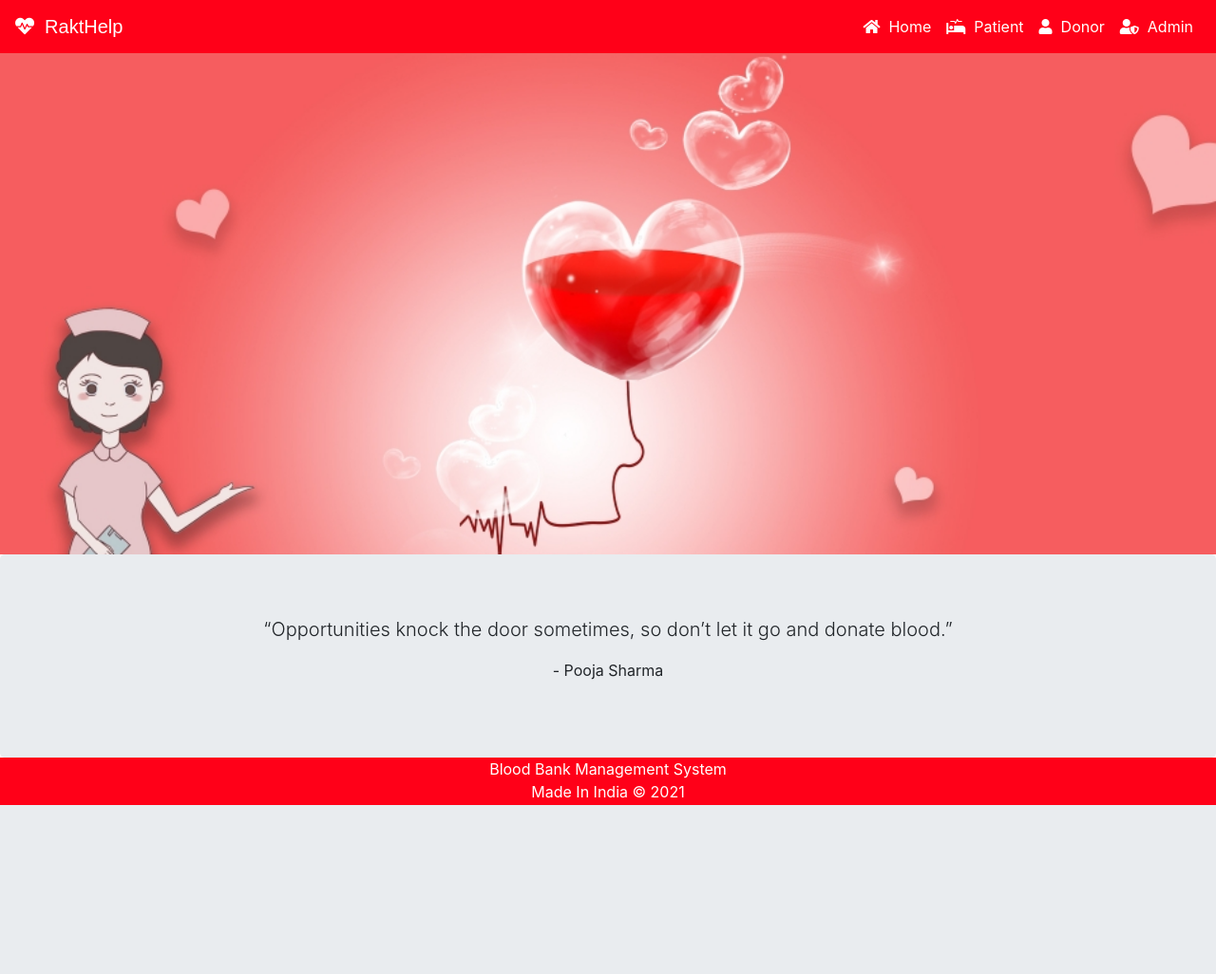
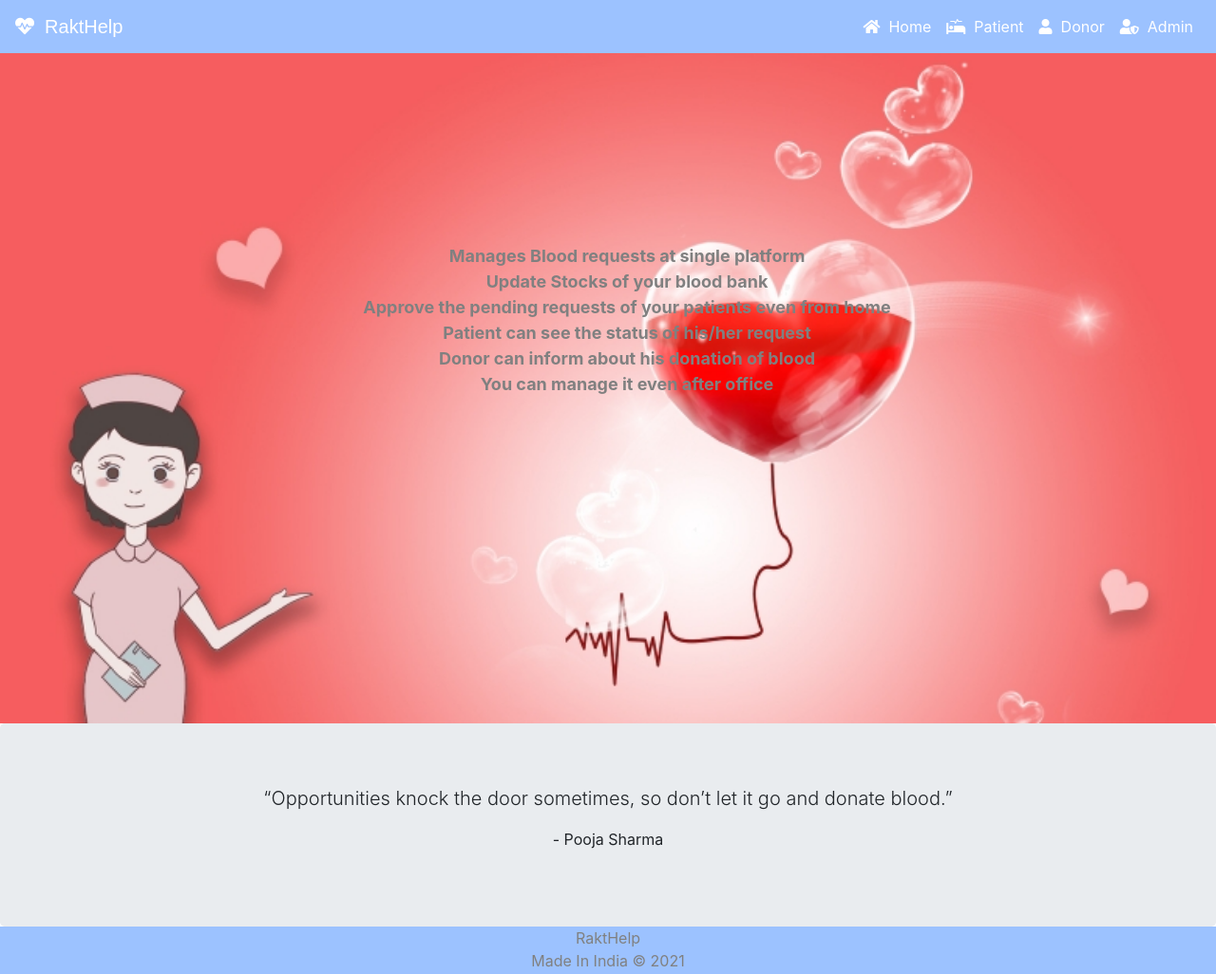
Before and after one commit to Pooja1319/Rakthelp, a Django app: page / in a window 1280 px wide. Shown: the whole page at 95% size. Before the commit the page ends 848 px from the top, so only its background shows below. Run offline with Django 4.2, Linux system fonts and the light colour scheme; data comes from the database, SQL or seed files in the repository; some libraries are stand-ins or nearby versions.

Commit message:
Ui updateed

```diff
--- a/rakthelp/settings.py
+++ b/rakthelp/settings.py
@@ -32,7 +32,7 @@ SECRET_KEY = 'django-insecure-jqzamamizwmypkt_*8il)72!t%&+n5k3_*u!5zdnd*glk9-n3i
 # SECURITY WARNING: don't run with debug turned on in production!
 
 CSRF_COOKIE_SECURE=False
-DEBUG = False
+DEBUG = True
 
 ALLOWED_HOSTS = ['rakthelp.herokuapp.com', 'localhost', '127.0.0.1']
 
--- a/templates/blood/footer.html
+++ b/templates/blood/footer.html
@@ -8,8 +8,8 @@
    left: 0;
    bottom: 0;
    width: 100%;
-   background-color: #FF0018;
-   color: white;
+   background-color: #9cc2ff;
+   color: grey;
    text-align: center;
    height:50px;
 }
@@ -18,7 +18,7 @@
 <body>
 
 <div class="footer">
-  <p>Blood Bank Management System
+  <p>RaktHelp
       <br>
       Made In India &copy; 2021
   </p>
--- a/templates/blood/index.html
+++ b/templates/blood/index.html
@@ -18,8 +18,19 @@
   {% include "blood/navbar.html" %}
 <br>
 <section id="section-jumbotron" style="margin-bottom: 0px;" class="jumbotron jumbotron-fluid d-flex justify-content-center align-items-center xyz">
+
     <div class="container text-center">
-        <br><br><br><br><br><br><br><br><br><br><br><br><br><br>
+        <br><br><br><br><br><br><br>
+        <ul style="list-style: none; font-size: large; font-weight: bold; color: grey;">
+          <li>Manages Blood requests at single platform</li>
+          <li>Update Stocks of your blood bank</li>
+           <li>Approve the pending requests of your patients even from home </li>
+           <li>Patient can see the status of his/her request</li>
+           <li> Donor can inform about his donation  of blood</li>
+           <li>You can manage it even after office </li>
+        </ul>
+
+        <br><br><br><br><br><br><br>
 
 
       <br><br><br><br>
--- a/templates/blood/navbar.html
+++ b/templates/blood/navbar.html
@@ -30,7 +30,7 @@
 
 
   <div class="bs-example">
-    <nav style="background-color: #FF0018;" class="navbar navbar-expand-md navbar-dark fixed-top">
+    <nav style="background-color: #9cc2ff;" class="navbar navbar-expand-md navbar-dark fixed-top">
       <a href="/" class="navbar-brand"><i class="fas fa-heartbeat"></i>&nbsp; RaktHelp</a>
       <button type="button" class="navbar-toggler" data-toggle="collapse" data-target="#navbarCollapse">
         <span class="navbar-toggler-icon"></span>
--- a/templates/patient/patientlogin.html
+++ b/templates/patient/patientlogin.html
@@ -54,8 +54,8 @@
 
 
 
-                        <div>
-                            <button class="btn btn--radius-2 btn-danger" type="submit">Login</button>
+                        <div >
+                            <button class="btn btn--radius-2 btn-success" type="submit">Login</button>
                         </div>
                     </form>
                     <br>
```
